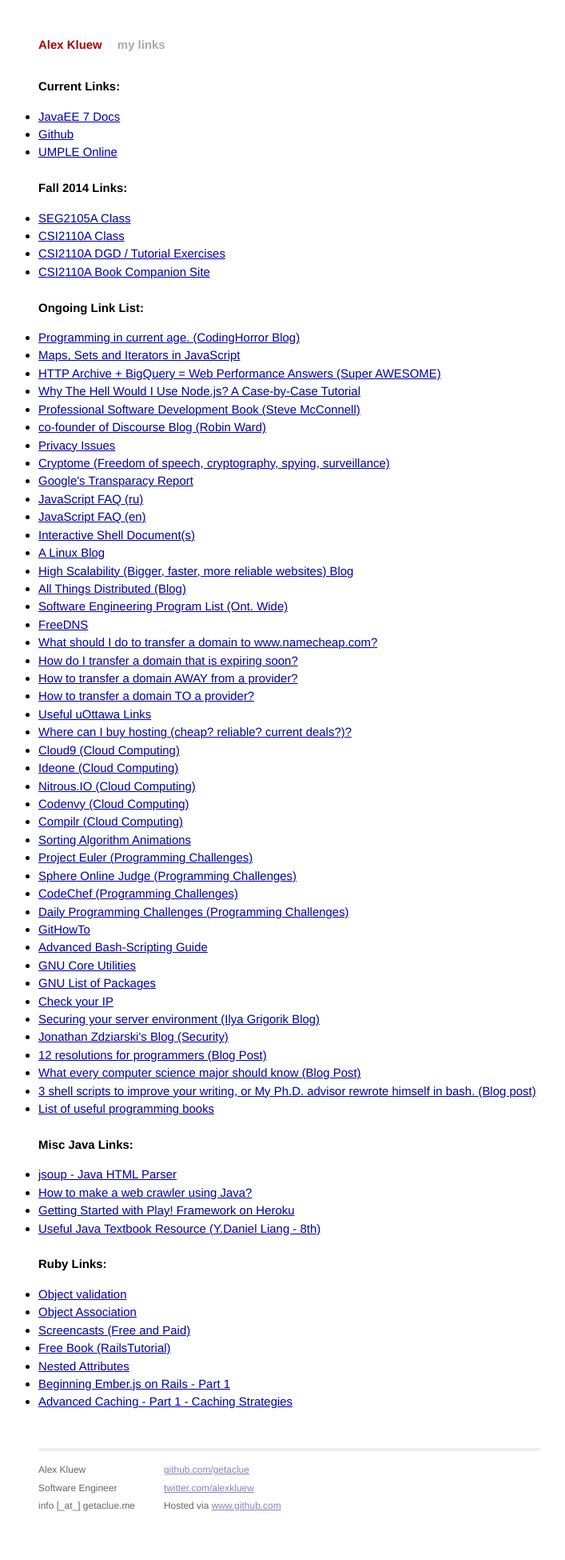
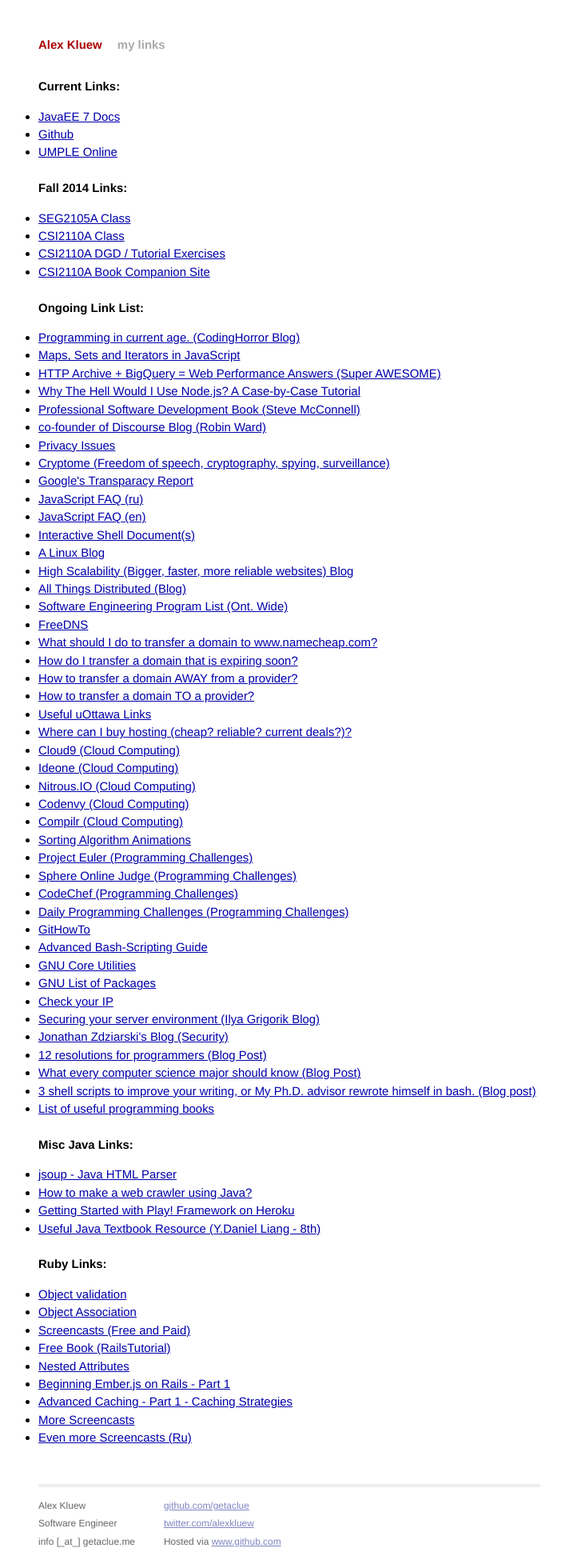
Before and after one commit to getaclue/getaclue.github.io, a Jekyll site: the page built from links.html, in a window 1280 px wide. Shown: the whole page at 80% size, without its empty margins (278-985 px from the left). Built offline with Jekyll 4.4.1, drawn with Linux system fonts in a browser that asks for light colours; Markdown is read by kramdown in place of the engine named in the settings; before the commit the page ends 1905 px from its top, so only the background shows below that.

Commit message:
Added some more ruby links

```diff
--- a/_data/ruby_links.yml
+++ b/_data/ruby_links.yml
@@ -18,3 +18,9 @@
 
 - URL_Title: Advanced Caching - Part 1 - Caching Strategies
   URL: http://hawkins.io/2012/07/advanced_caching_part_1-caching_strategies/
+
+- URL_Title: More Screencasts
+  URL: https://gorails.com/episodes
+
+- URL_Title: Even more Screencasts (Ru)
+  URL: http://hasbrains.org/
```
